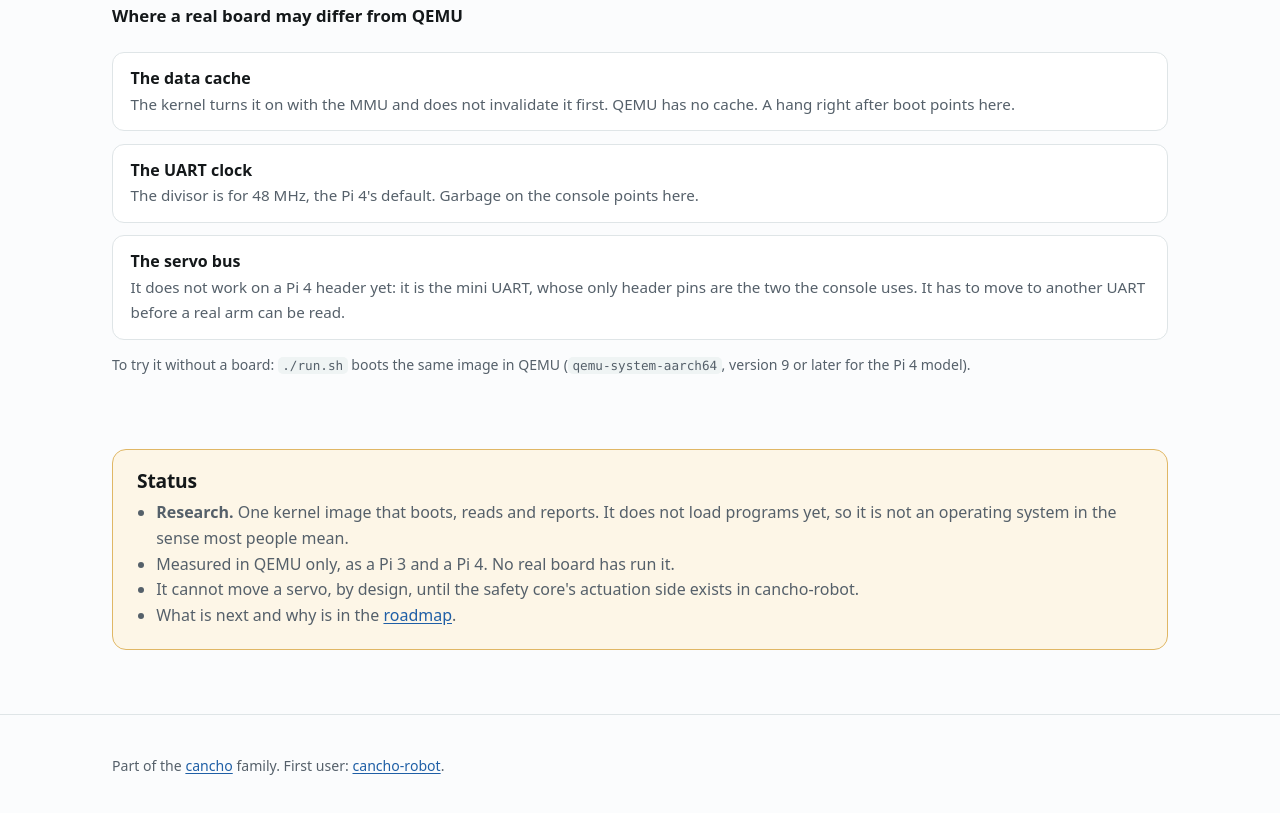
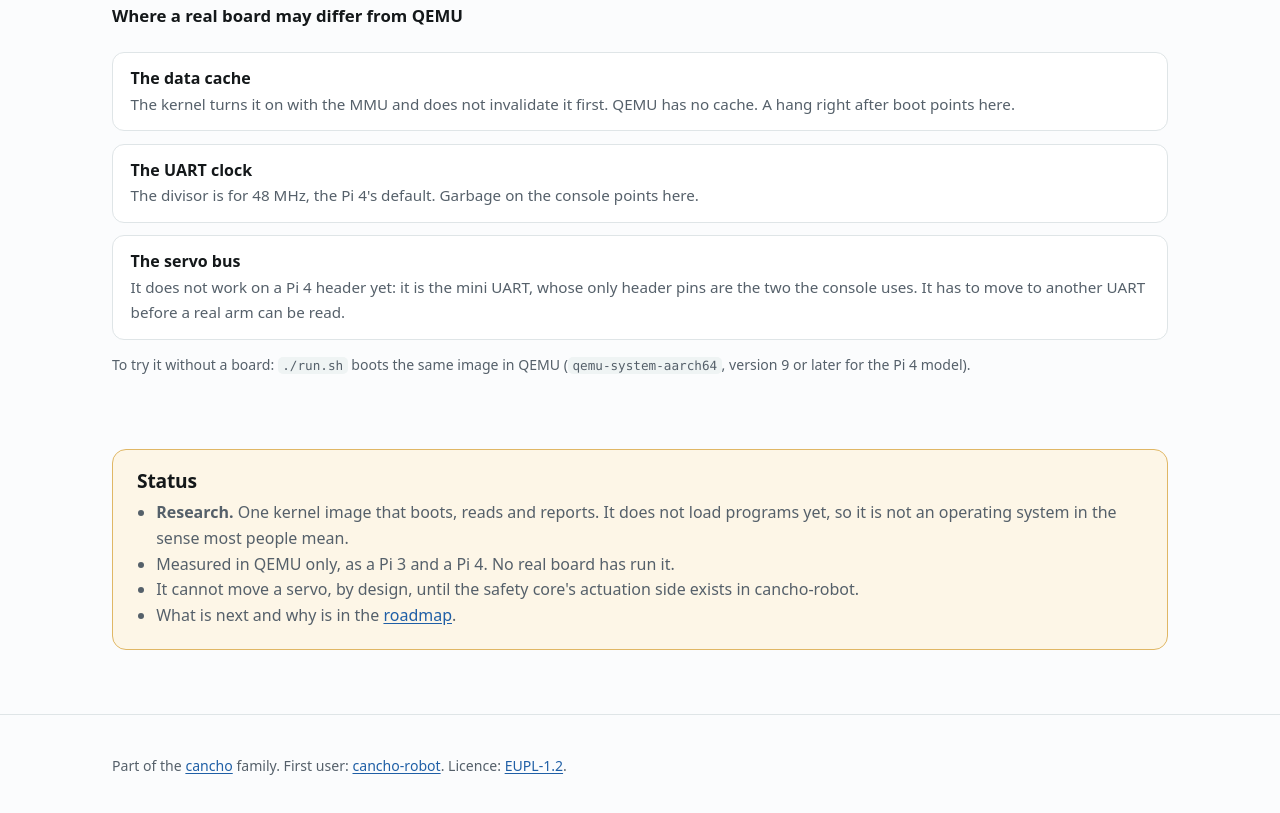
Before and after one commit to alpibrusl/cancho-os, a plain HTML site: page docs/index.html in a window 1280 px wide. Shown: the part 4266-5079 px from the top of the page. Drawn offline with Linux system fonts and the light colour scheme.

Commit message:
EUPL-1.2, and the plan for drivers
LICENSE is the family's (Alpibru S.L., EUPL-1.2). docs/drivers.md says which
boards are supported (Pi 4, Pi 5, the LG Gram), which driver comes in which
order, and which existing driver each is written from: a permissively licensed
one in every case, so the kernel stays under the EUPL. The licence of each
reference was read from its own header. The Gram's network hardware is not
known yet: the machine was off.

Co-Authored-By: Claude Fable 5.2 <noreply@anthropic.com>

```diff
--- a/docs/index.html
+++ b/docs/index.html
@@ -291,6 +291,6 @@ picocom -b 115200 /dev/ttyUSB0            <span class="c"># Linux</span></pre></
 </section>
 
 </div></main>
-<footer><div class="wrap"><p class="note">Part of the <a href="https://github.com/alpibrusl/cancho">cancho</a> family. First user: <a href="https://alpibrusl.github.io/cancho-robot/">cancho-robot</a>.</p></div></footer>
+<footer><div class="wrap"><p class="note">Part of the <a href="https://github.com/alpibrusl/cancho">cancho</a> family. First user: <a href="https://alpibrusl.github.io/cancho-robot/">cancho-robot</a>. Licence: <a href="https://github.com/alpibrusl/cancho-os/blob/main/LICENSE">EUPL-1.2</a>.</p></div></footer>
 </body>
 </html>
```
Also changed, not shown: 4 other files.
